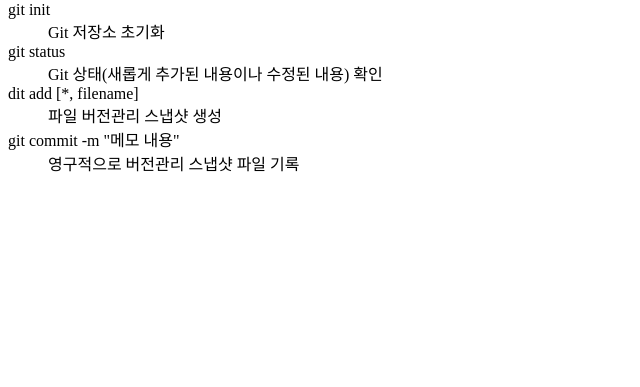
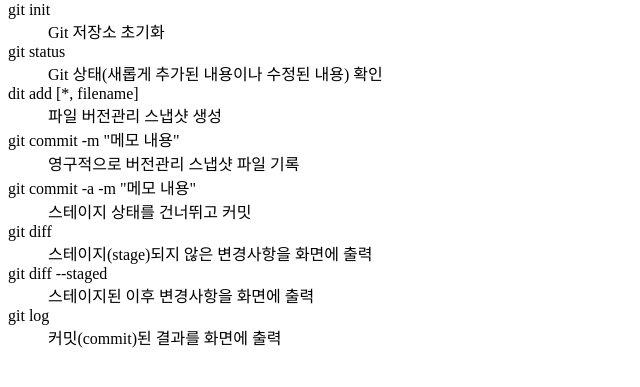
Before and after one commit to cloudzm/cli-git, a plain HTML site: page index.html in a window 1280 px wide. Shown: the part 105-492 px from the top of the page, without its empty margins (0-640 px from the left). Drawn offline with Linux system fonts and the light colour scheme.

Commit message:
index.html add memo

```diff
--- a/index.html
+++ b/index.html
@@ -15,7 +15,14 @@
 	<dd>파일 버전관리 스냅샷 생성</dd>
 	<dt>git commit -m "메모 내용"</dt>
 	<dd>영구적으로 버전관리 스냅샷 파일 기록</dd>
-
+	<dt>git commit -a -m "메모 내용"</dt>
+	<dd>스테이지 상태를 건너뛰고 커밋</dd>
+	<dt>git diff</dt>
+	<dd>스테이지(stage)되지 않은 변경사항을 화면에 출력</dd>
+	<dt>git diff --staged</dt>
+	<dd>스테이지된 이후 변경사항을 화면에 출력</dd>
+	<dt>git log</dt>
+	<dd>커밋(commit)된 결과를 화면에 출력</dd>
 </dl>
 </body>
 </html>
```
